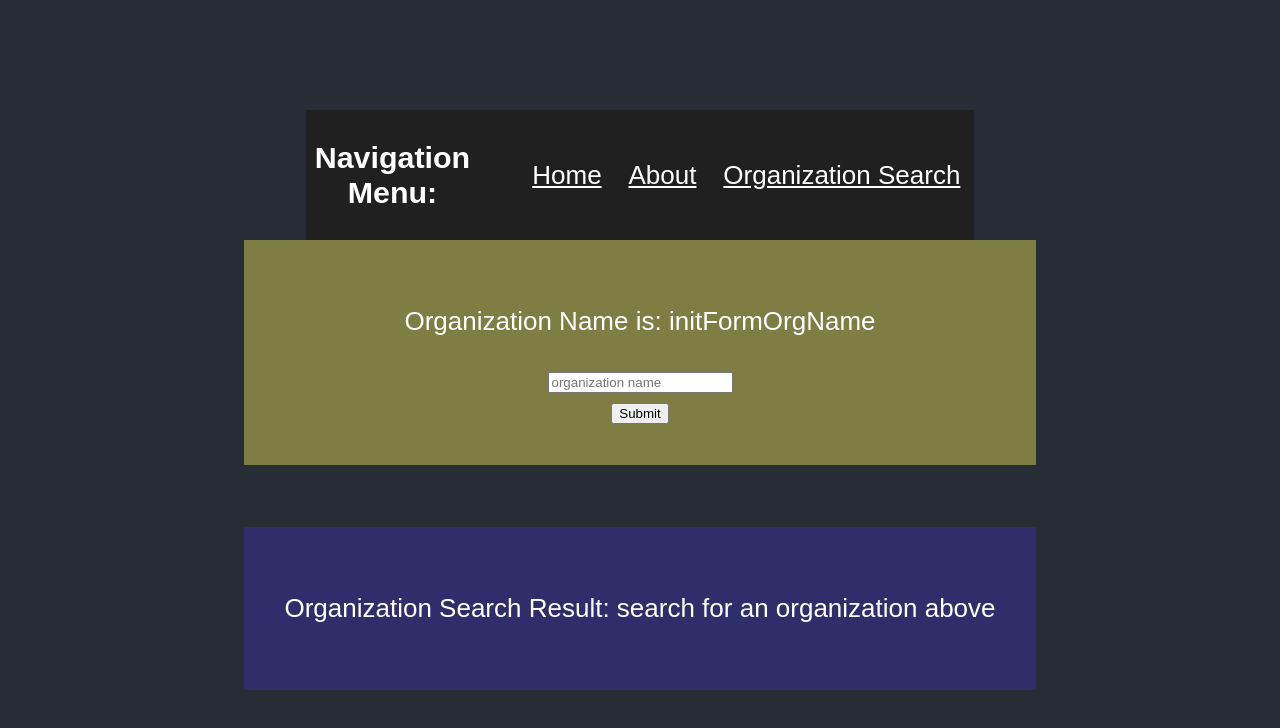
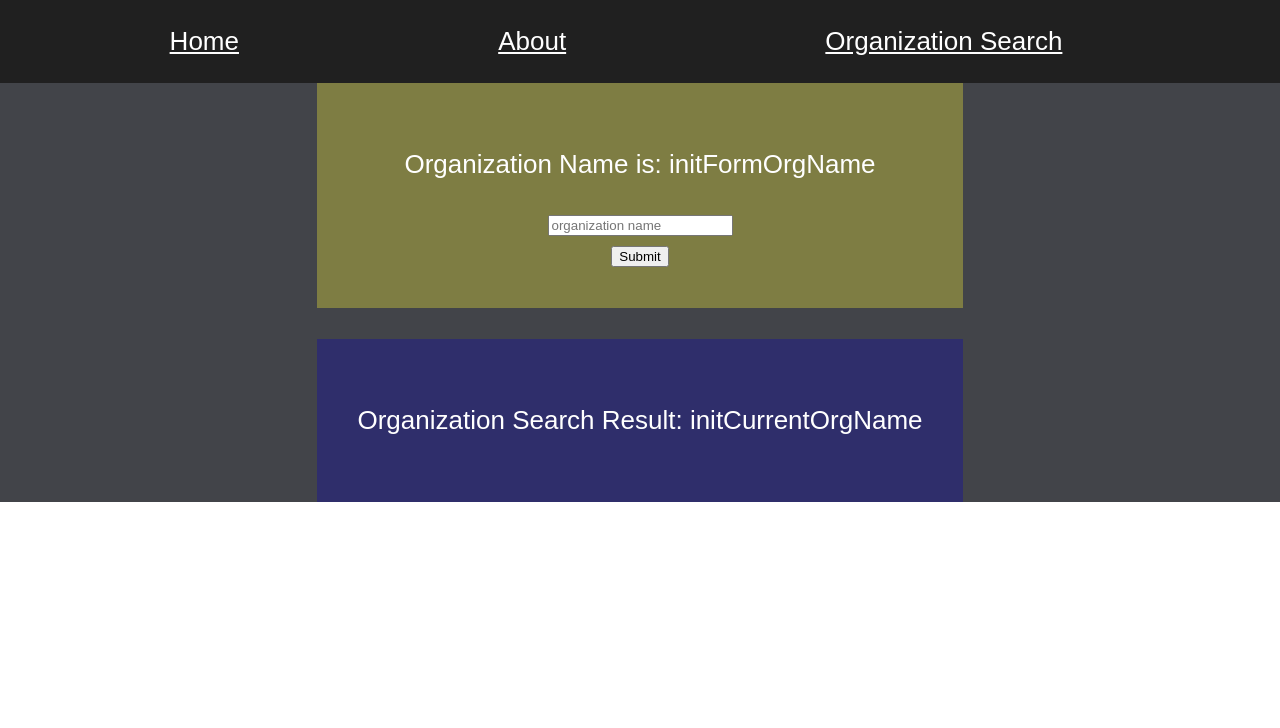
Before and after one commit to snetters/ttp, a React (Create React App) app: page /orgSearch in a window 1280 px wide. Shown: the top 728 px of the page. Built offline with nearby package versions, Linux system fonts and the light colour scheme.

Commit message:
Minor bug fixes

```diff
--- a/package.json
+++ b/package.json
@@ -16,8 +16,8 @@
     "style-loader": "^1.2.1"
   },
   "scripts": {
+    "start-backend": "venv/bin/flask run --no-debugger",
     "start": "react-scripts start",
-    "start-backend": "venv/bin/flask run --no-debugger",
     "build": "react-scripts build",
     "test": "react-scripts test",
     "eject": "react-scripts eject"
--- a/src/App.css
+++ b/src/App.css
@@ -1,7 +1,8 @@
 .App {
   text-align: center;
-  background-color: #282c34;
-  min-height: 100vh;
+  background-color: #424449;
+  min-height: 100%;
+  min-width: 100%;
   display: flex;
   flex-direction: column;
   align-items: center;
@@ -10,33 +11,19 @@
   color: white;
 }
 
+
+
 /* This is cool to keep for ref */
+
 /* .App-logo {
   height: 40vmin;
   pointer-events: none;
 }
-
 @media (prefers-reduced-motion: no-preference) {
   .App-logo {
     animation: App-logo-spin infinite 20s linear;
   }
-} */
-
-.App-header {
-  background-color: #282c34;
-  min-height: 100vh;
-  display: flex;
-  flex-direction: column;
-  align-items: center;
-  justify-content: center;
-  font-size: calc(10px + 2vmin);
-  color: white;
 }
-
-.App-link {
-  color: #61dafb;
-}
-
 @keyframes App-logo-spin {
   from {
     transform: rotate(0deg);
@@ -44,4 +31,4 @@
   to {
     transform: rotate(360deg);
   }
-}
+} */
--- a/src/App.js
+++ b/src/App.js
@@ -21,7 +21,7 @@ class App extends React.Component {
             <Route exact path='/about' component={About} />
             <Route exact path='/orgSearch' component={OrgSearch} />
             <Route path='/404' component={NotFound} />
-            <Redirect from='*' to='/404' />
+            <Redirect to='/404' />
           </Switch>
 
         </div>
--- a/src/components/Nav/Nav.css
+++ b/src/components/Nav/Nav.css
@@ -11,10 +11,14 @@
 }
 
 .navSections {
-    width: 100%;
+    min-width: 100%;
+}
+
+.navList {
     display: flex;
     justify-content: space-around;
     align-items: center;
+    width: 90%;
     list-style: none;
 }
 
--- a/src/components/Nav/Nav.js
+++ b/src/components/Nav/Nav.js
@@ -7,10 +7,9 @@ import './Nav.css'
 class Nav extends React.Component {
     render() {
         return (
-            <div >
-                 <nav className="navBody">
-                    <h3>Navigation Menu: </h3>
-                    <ul className="navSections">
+            <div className="navBody">
+                 <nav className="navSections">
+                    <ul className="navList">
                         <Link className="navLinks" to="/">
                             <li>Home</li>
                         </Link>
--- a/src/components/OrgSearch/OrgSearch.js
+++ b/src/components/OrgSearch/OrgSearch.js
@@ -22,7 +22,6 @@ class OrgSearch extends React.Component {
         />
 
         <br />
-        <br />
 
         <OrgVis saveDown={this.state}/>
 
--- a/src/components/OrgVis/OrgVis.js
+++ b/src/components/OrgVis/OrgVis.js
@@ -1,19 +1,19 @@
-import React from 'react';
+import React from 'react'
 
 import './OrgVis.css'
 
 class OrgVis extends React.Component {
     constructor(props) {
-        super(props);
+        super(props)
         this.state = {
             cOrgName: "search for an organization above"
-        };
+        }
     }
 
-    componentWillReceiveProps(nextProps) {
-        var cON = nextProps.saveDown.currentOrgName
-        console.log("oV cWRP orgName =", cON)
-        this.setState({ cOrgName: cON })
+    static getDerivedStateFromProps(props) {
+        var cON = props.saveDown.currentOrgName
+        console.log("saveDown orgName =", cON)
+        return { cOrgName: cON }
     }
 
     render() {
```
Also changed, not shown: 1 other file (tests, documents, lock files or other folders).
